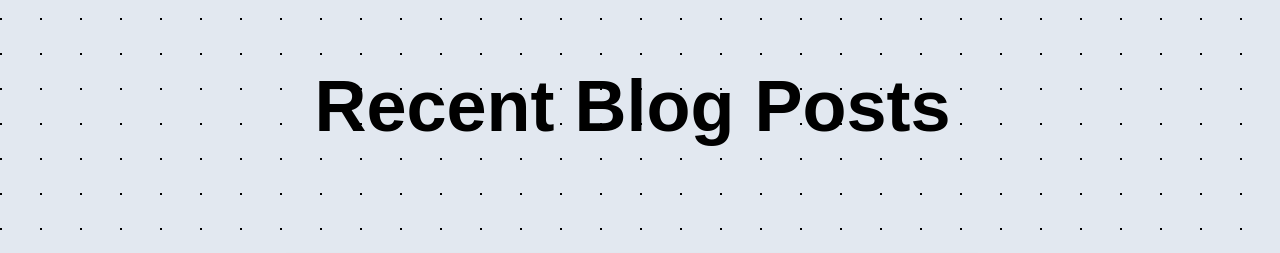
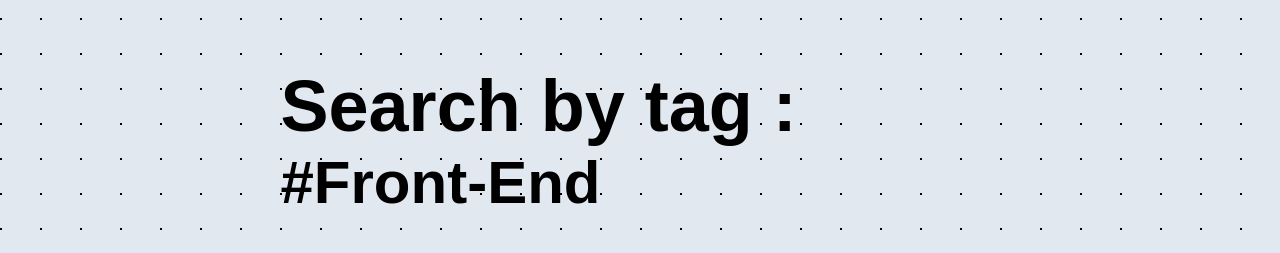
Before and after one commit to sajadb-dev/sajadb-dev.github.io, a SvelteKit app: page /blog/search/Front-End in a window 1280 px wide. Shown: the part 122-375 px from the top of the page. Built offline with nearby package versions, Linux system fonts and the light colour scheme; grey boxes are pictures that could not be loaded; a web font is replaced by a local one.

Commit message:
value change on h1 tag

```diff
--- a/src/routes/blog/search/[tagsearch]/+page.svelte
+++ b/src/routes/blog/search/[tagsearch]/+page.svelte
@@ -4,7 +4,7 @@
 
 <div class="w-full min-h-[95lvh] py-32 sm:py-48 flex justify-center">
     <div class="max-w-[95dvw] sm:max-w-[75dvw] lg:max-w-[55dvw] h-full mx-4 flex flex-col items-center gap-16 sm:gap-28">
-    <h1 class="text-4xl sm:text-7xl font-extrabold">Recent Blog Posts</h1>
+    <h1 class="text-4xl sm:text-7xl font-extrabold">Search by tag : <span class="text-3xl sm:text-6xl font-semibold">#{data.postlist[0].tag}</span></h1>
     <ul class="w-full flex flex-col gap-8">
         {#each data.postlist as { slug, title, date, tag, image }}
             <li class="w-full container sm:h-64 flex box-border">
```
